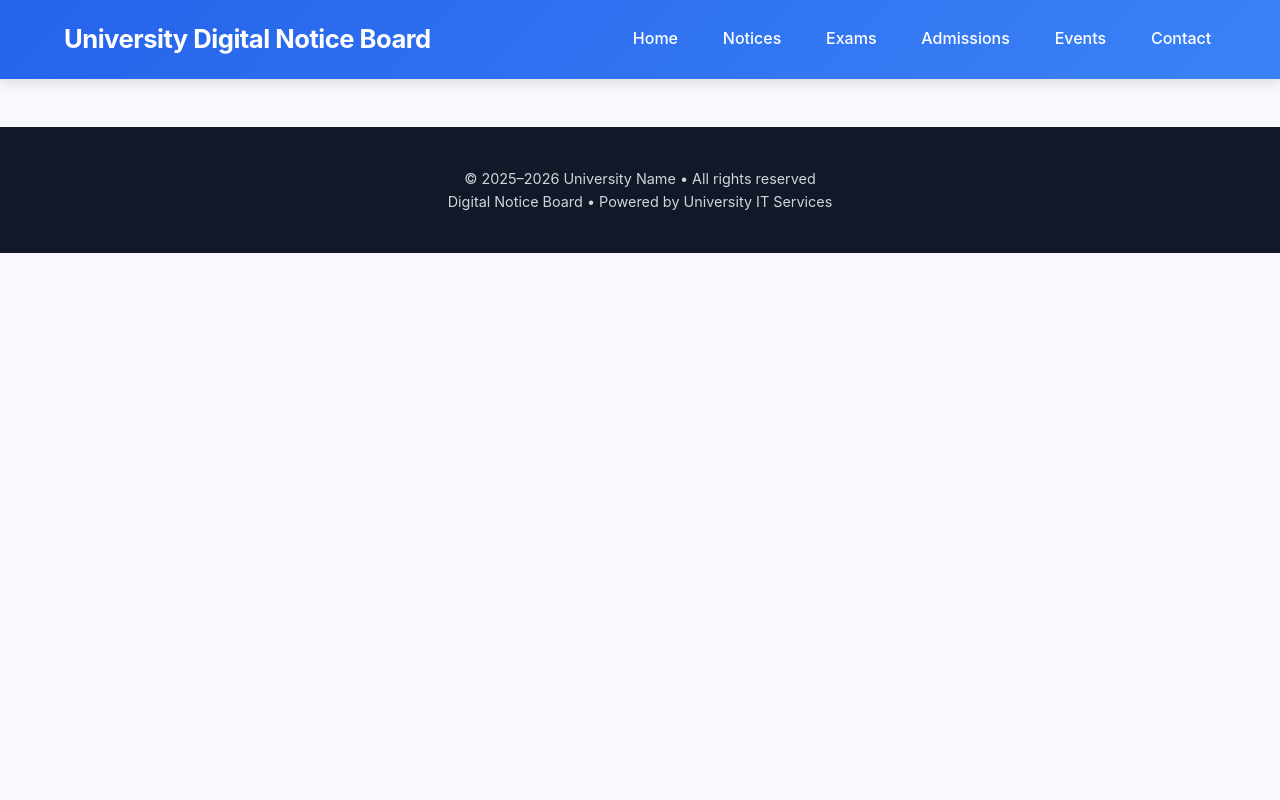
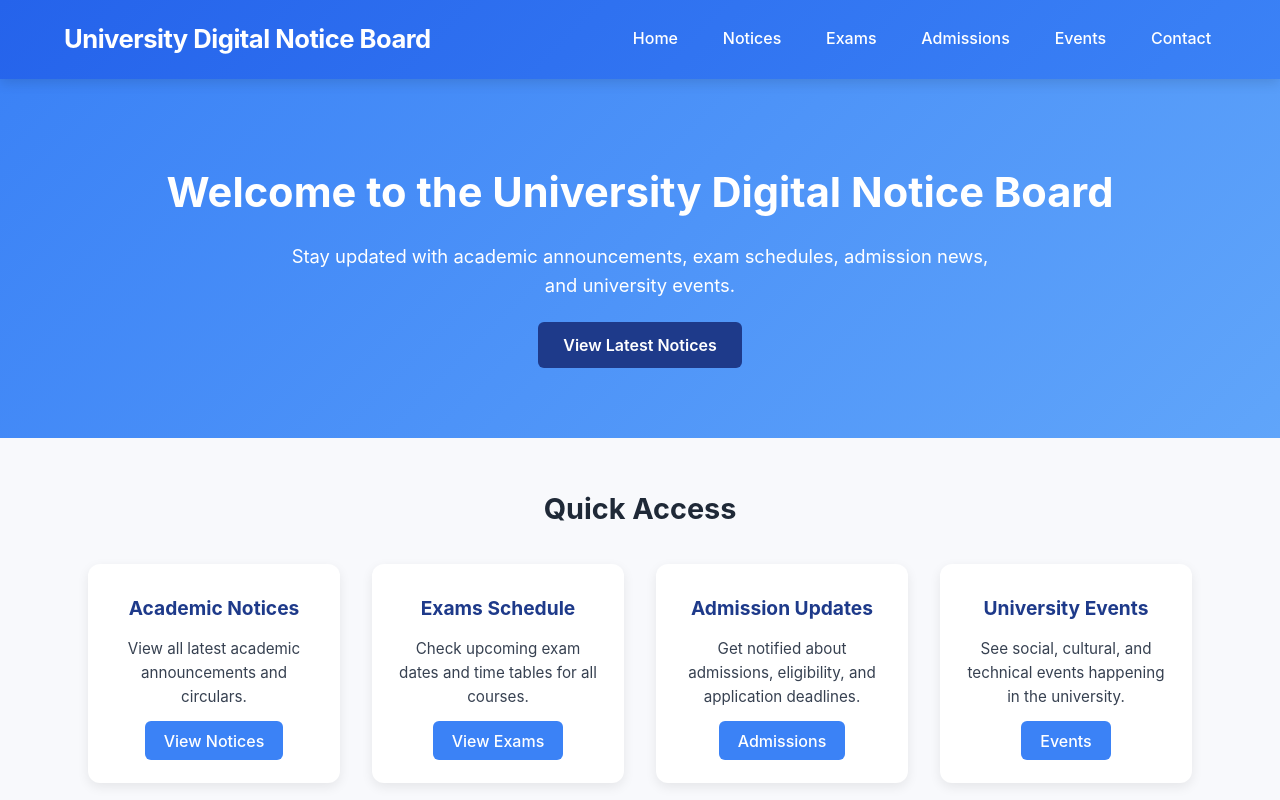
Before and after one commit to amna67/Assignment_04_DevOps, a website: page src/index.html in a window 1280 px wide. Shown: the top 800 px of the page. Drawn offline with Linux system fonts and the light colour scheme.

Commit message:
Add homepage html and css

```diff
--- a/src/index.html
+++ b/src/index.html
@@ -25,8 +25,43 @@
   </div>
 </header>
 
+<!-- Hero Section -->
+    <section class="hero">
+    <div class="container">
+        <h1>Welcome to the University Digital Notice Board</h1>
+        <p>Stay updated with academic announcements, exam schedules, admission news, and university events.</p>
+        <a href="notice.html" class="btn">View Latest Notices</a>
+    </div>
+    </section>
+
 <main class="container">
-  <!-- Page content goes here -->
+  <!-- Quick Links Section -->
+    <section class="quick-links container">
+        <h2>Quick Access</h2>
+        <div class="cards">
+            <div class="card">
+                <h3>Academic Notices</h3>
+                <p>View all latest academic announcements and circulars.</p>
+                <a href="notice.html" class="card-btn">View Notices</a>
+            </div>
+            <div class="card">
+                <h3>Exams Schedule</h3>
+                <p>Check upcoming exam dates and time tables for all courses.</p>
+                <a href="exams.html" class="card-btn">View Exams</a>
+            </div>
+            <div class="card">
+                <h3>Admission Updates</h3>
+                <p>Get notified about admissions, eligibility, and application deadlines.</p>
+                <a href="admissions.html" class="card-btn">Admissions</a>
+            </div>
+            <div class="card">
+                <h3>University Events</h3>
+                <p>See social, cultural, and technical events happening in the university.</p>
+                <a href="events.html" class="card-btn">Events</a>
+            </div>
+        </div>
+    </section>
+
 </main>
 
 <footer>
--- a/styles/style.css
+++ b/styles/style.css
@@ -86,3 +86,92 @@
     font-size: 2rem;
   }
 }
+/* Hero Section */
+.hero {
+  width: 100%;
+  text-align: center;
+  padding: 5rem 0;
+  background: linear-gradient(135deg, #3b82f6 0%, #60a5fa 100%);
+  color: white;
+  margin-bottom: 3rem;
+}
+
+.hero h1 {
+  font-size: 2.6rem;
+  margin-bottom: 1rem;
+}
+
+.hero p {
+  font-size: 1.15rem;
+  margin-bottom: 2rem;
+  max-width: 700px;
+  margin-left: auto;
+  margin-right: auto;
+}
+
+.hero .btn {
+  background-color: #1e3a8a;
+  color: white;
+  text-decoration: none;
+  padding: 0.8rem 1.6rem;
+  border-radius: 6px;
+  font-weight: 600;
+  transition: background 0.3s ease;
+}
+
+.hero .btn:hover {
+  background-color: #2563eb;
+}
+
+/* Quick Links Section */
+.quick-links h2 {
+  text-align: center;
+  margin-bottom: 2rem;
+  font-size: 1.8rem;
+}
+
+.cards {
+  display: grid;
+  grid-template-columns: repeat(auto-fit, minmax(220px, 1fr));
+  gap: 2rem;
+}
+
+.card {
+  background-color: white;
+  padding: 1.8rem 1.5rem;
+  border-radius: 12px;
+  box-shadow: 0 4px 12px rgba(0,0,0,0.08);
+  text-align: center;
+  transition: transform 0.3s ease, box-shadow 0.3s ease;
+}
+
+.card:hover {
+  transform: translateY(-4px);
+  box-shadow: 0 8px 20px rgba(0,0,0,0.12);
+}
+
+.card h3 {
+  font-size: 1.2rem;
+  margin-bottom: 0.8rem;
+  color: #1e3a8a;
+}
+
+.card p {
+  font-size: 0.95rem;
+  margin-bottom: 1.2rem;
+  color: #374151;
+}
+
+.card-btn {
+  text-decoration: none;
+  color: white;
+  background-color: #3b82f6;
+  padding: 0.6rem 1.2rem;
+  border-radius: 6px;
+  font-weight: 500;
+  transition: background 0.3s ease;
+}
+
+.card-btn:hover {
+  background-color: #2563eb;
+}
```
